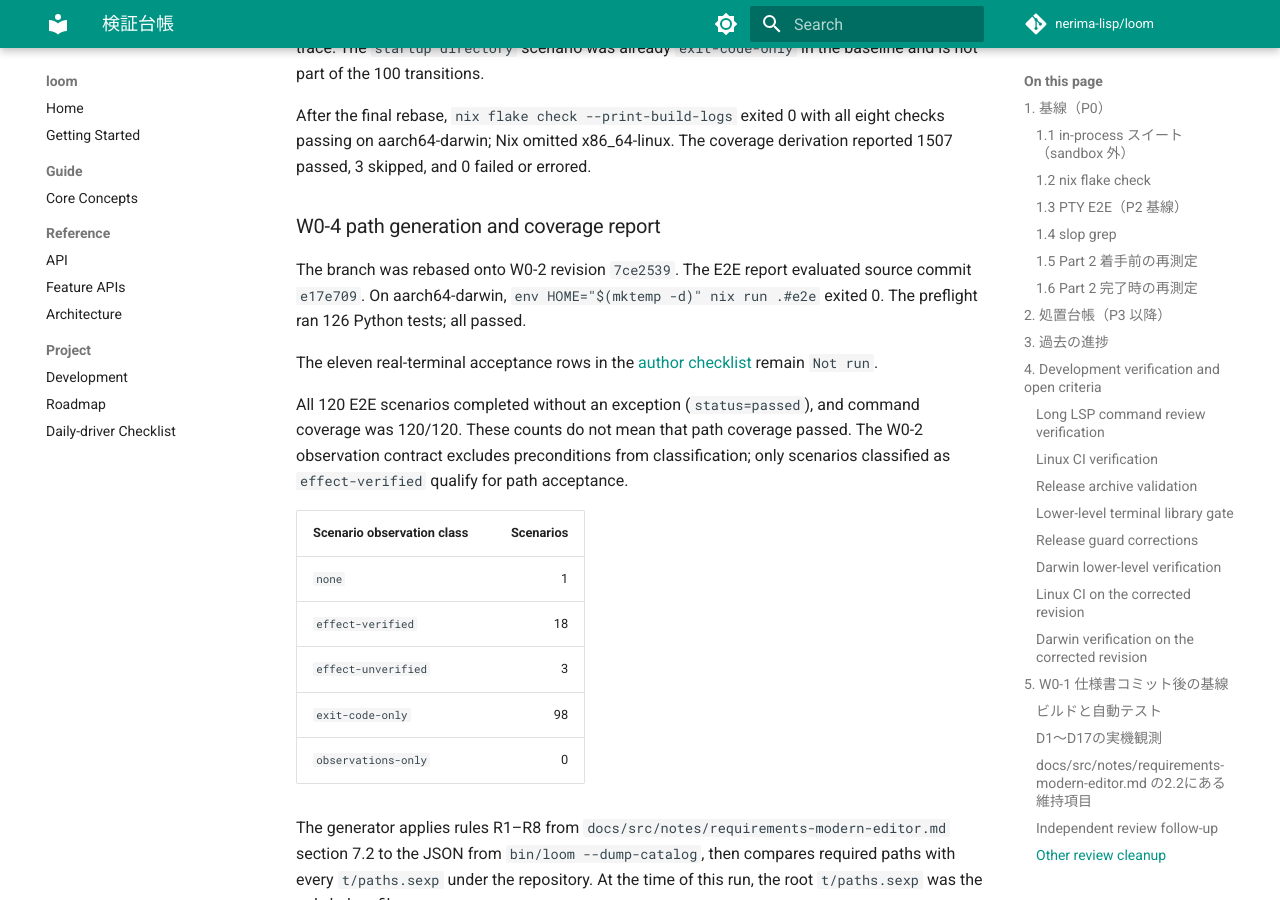
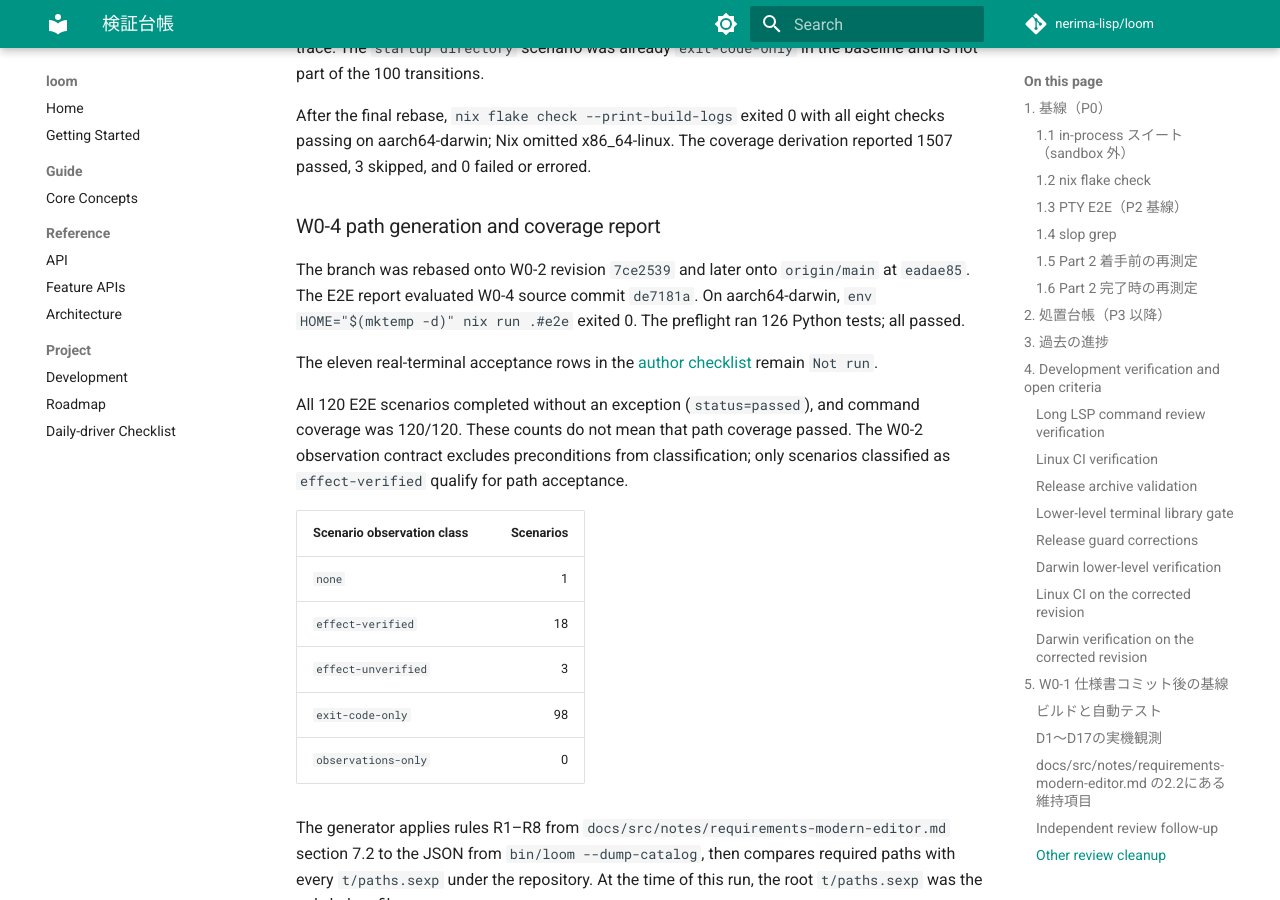
Before and after one commit to nerima-lisp/loom, an MkDocs documentation site: the page built from docs/src/notes/verification-ledger.md, in a window 1280 px wide and 900 px high, scrolled down 29595 px. Built offline with MkDocs 1.6.1 and Material for MkDocs 9.7.7, drawn with Linux system fonts in a browser that asks for light colours; comment, search, counter and statistics services are not loaded.

Commit message:
docs: record rebased W0-4 source revision

```diff
--- a/docs/src/notes/verification-ledger.md
+++ b/docs/src/notes/verification-ledger.md
@@ -878,8 +878,9 @@ derivation reported 1507 passed, 3 skipped, and 0 failed or errored.
 
 ### W0-4 path generation and coverage report
 
-The branch was rebased onto W0-2 revision `7ce2539`. The E2E report evaluated
-source commit `e17e709`. On aarch64-darwin,
+The branch was rebased onto W0-2 revision `7ce2539` and later onto
+`origin/main` at `eadae85`. The E2E report evaluated W0-4 source commit
+`de7181a`. On aarch64-darwin,
 `env HOME="$(mktemp -d)" nix run .#e2e` exited 0. The preflight ran 126 Python
 tests; all passed.
 
@@ -946,5 +947,5 @@ Lane IDs refer to the W3 ownership table in section 11.6 of
 `nix flake check --print-build-logs` exited 0 on aarch64-darwin. Its
 `cl-tty-kit-script-check` reported 1696 passed, 0 skipped, 0 failed, and 0
 errored. Nix omitted `x86_64-linux`, and warned that the E2E app lacks `meta`.
-The flake check used the same application and test source revision, `e17e709`,
+The flake check used the same application and test source revision, `de7181a`,
 and included the ledger changes recorded in this section.
```
